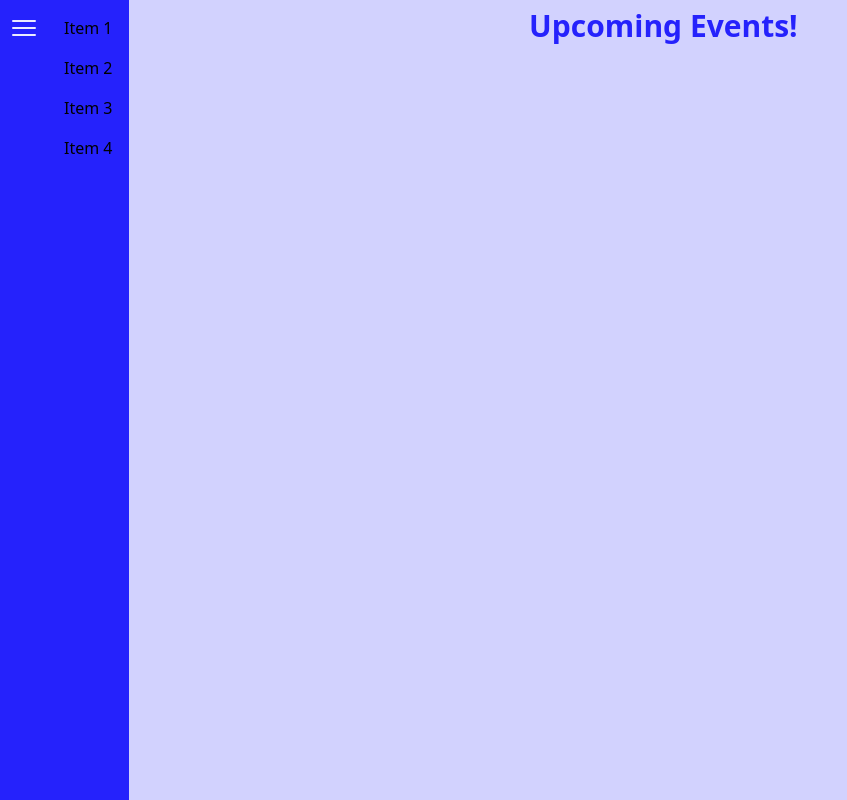
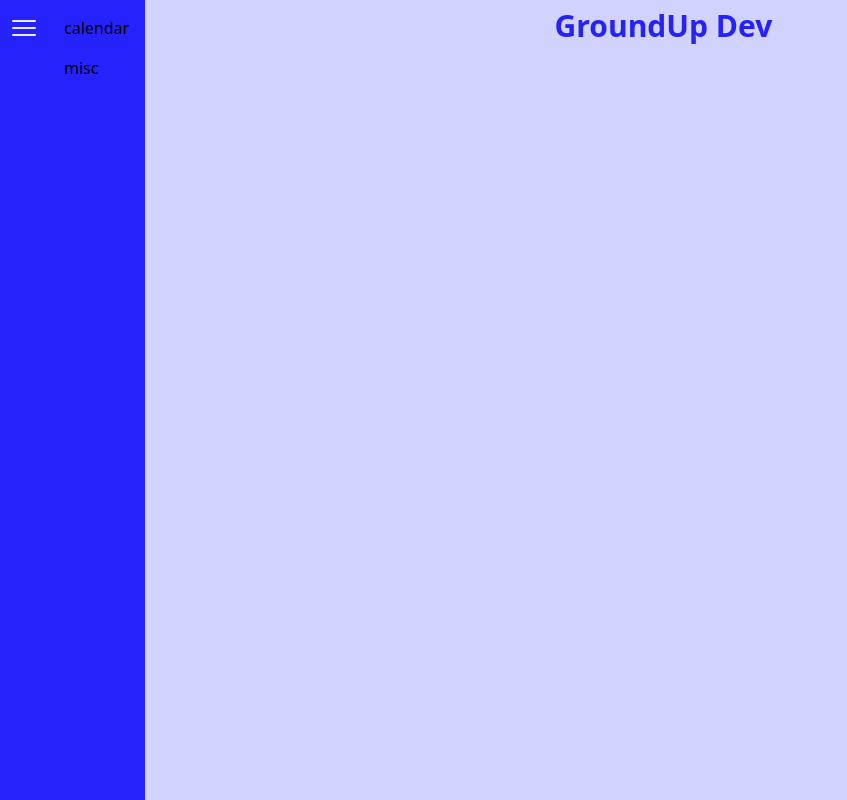
Before and after one commit to fingothof/webapp, a Next.js app: page / in a window 1280 px wide. Both pictures are taken after a click on the icon 23 px from the left and 28 px from the top of the page. Shown: the whole page, without its empty margins (0-847 px from the left). Built offline with nearby package versions, Linux system fonts and the light colour scheme.

Commit message:
added calendar

```diff
--- a/components/Menu.tsx
+++ b/components/Menu.tsx
@@ -1,6 +1,6 @@
 import { Bars3Icon } from '@heroicons/react/24/outline'
-import { type } from 'os'
 import { Dispatch, SetStateAction } from 'react'
+import Link from 'next/link'
 
 type AppProp = {
 	isMenuOpen: boolean,
@@ -8,23 +8,25 @@ type AppProp = {
 }
 
 type MenuItemProp = {
-    num: number
+    pageName: string
 }
 
-const MenuItem = ({num}: MenuItemProp) => {
-    return (<div className='p-2'>
-        Item {num}
-    </div>)
+const MenuItem = ({pageName}: MenuItemProp) => {
+    return (
+        <div className='p-2'>
+            <Link href={ pageName }><a>{pageName}</a></Link>
+        </div>
+    )
 }
 
-const MenuItems : number[] = [1,2,3,4];
+const menuItems = ['calendar','misc']
 
 export const Menu = ({isMenuOpen, setMenuOpen} : AppProp) => {
     return (<div className={`${isMenuOpen ? 'flex' : 'hidden' } h-screen absolute bg-brand-500 z-20`}>
         <Bars3Icon onClick={() => { setMenuOpen(!isMenuOpen)}} className='h-14 w-12 p-2 text-brand-50'></Bars3Icon>
         <div className='flex flex-col p-2'>
             {
-                MenuItems.map(x =>  <MenuItem num={x}></MenuItem>)
+                menuItems.map(x =>  <MenuItem pageName={x}></MenuItem>)
             }
         </div>
     </div>)
--- a/pages/index.tsx
+++ b/pages/index.tsx
@@ -13,7 +13,7 @@ const Home: NextPage = () => {
         <Menu isMenuOpen={isMenuOpen} setMenuOpen={setMenuOpen}></Menu>
 
         <div className="flex justify-center w-screen p-2 text-brand-500 text-3xl font-bold">
-          Upcoming Events!
+          GroundUp Dev
         </div>
       </div>
     </div>
```
Also changed, not shown: 1 other file (tests, documents, lock files or other folders).
